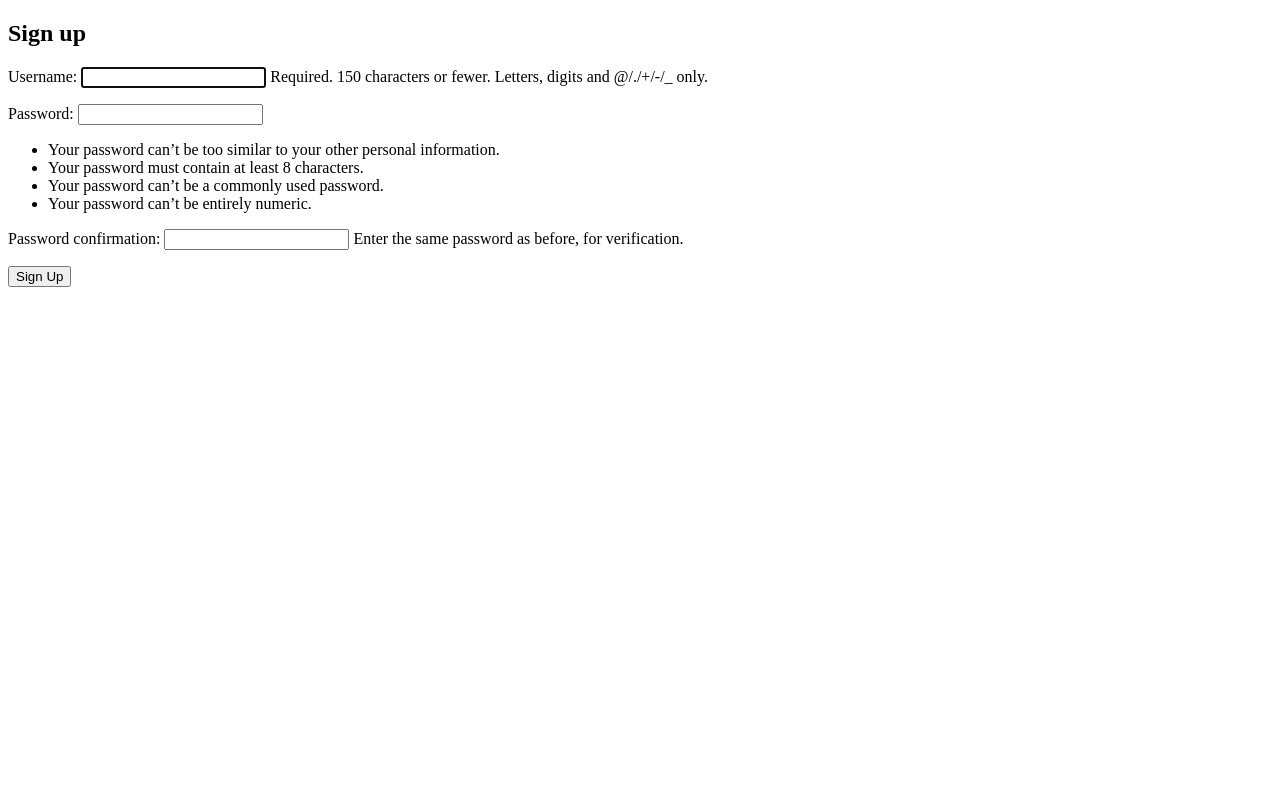
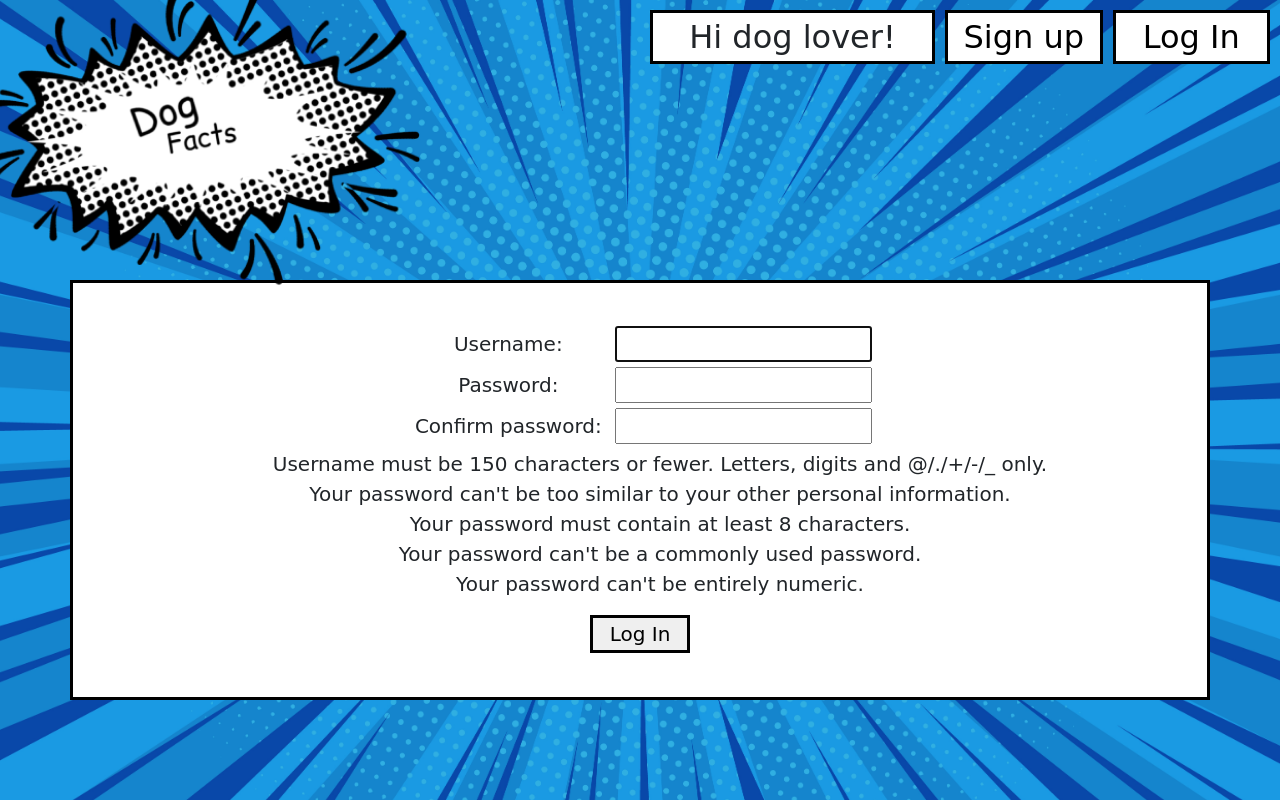
Before and after one commit to laimaurnezaite/Dogfacts, a Django app: page /accounts/signup/ in a window 1280 px wide. Run offline with Django 3.2, Linux system fonts and the light colour scheme; some libraries are stand-ins or nearby versions; some web fonts are replaced.

Commit message:
create signup and login pages

```diff
--- a/dogfacts_project/templates/signup.html
+++ b/dogfacts_project/templates/signup.html
@@ -1,14 +1,41 @@
-<!DOCTYPE html>
-<html>
-    <head>
-        <title>DogFacts</title>
-    </head>
-    <body>
-        <h2>Sign up</h2>
-        <form method="POST">
-            {% csrf_token %}
-            {{ form.as_p}}
-            <button type="submit">Sign Up</button>
-        </form>
-    </body>
-</html>
+{% extends 'base.html' %}
+
+{% block content %}
+    <script>
+        document.addEventListener('DOMContentLoaded', () => {
+            document.getElementById('logo-image').style.cssText='position:relative; width:400px; top: 0%; left:0%;';
+            document.getElementById('welcome-col').classList.remove('d-none');
+        });
+    </script>
+    <style>
+
+
+    </style>
+    <div class="container" style="margin:auto; border:3px solid black; background:white">
+        <div class="row" style="padding:2%;">
+            <div class="col">
+                <form method="POST" style="text-align:center; padding:2%; font-size: 20px;">
+                    {% csrf_token %}
+                    <!-- {{ form.as_p }} -->
+                    <label for="{{ form.username.id_for_label }}" style="width: 200px;">Username:</label>
+                    {{ form.username }} <br>
+                    <label for="{{ form.password1.id_for_label }}" style="width: 200px;">Password:</label>
+                    {{ form.password1 }}  <br>
+                    <label for="{{ form.password2.id_for_label }}" style="width: 200px;">Confirm password:</label>
+                    {{ form.password2 }}  <br>
+                    <ul style="text-align: center; list-style-type:none">
+                        <li>Username must be 150 characters or fewer. Letters, digits and @/./+/-/_ only.</li>
+                        <li>Your password can't be too similar to your other personal information.</li>
+                        <li>Your password must contain at least 8 characters.</li>
+                        <li>Your password can't be a commonly used password.</li>
+                        <li>Your password can't be entirely numeric.</li>
+                    </ul>
+
+
+                    <button type="submit" style=" width: 100px; border:3px solid black; font-size: 20px;">Log In</button> <br>
+                </form>
+            </div>
+        </div>
+    </div>
+
+{% endblock content %}
```
Also changed, not shown: dogfacts_project/templates/registration/login.html (+34 -14 lines).
